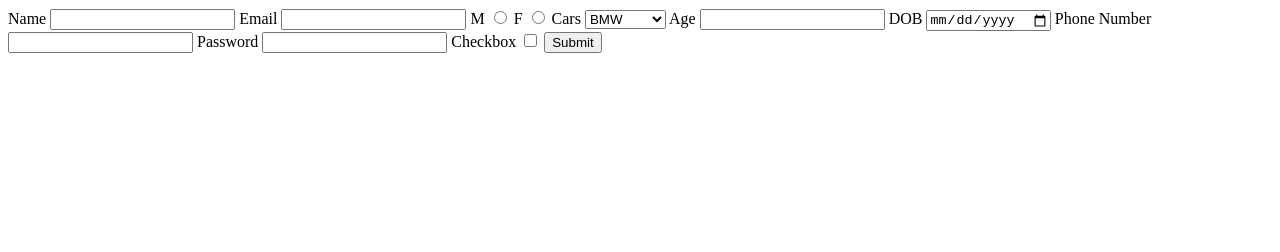
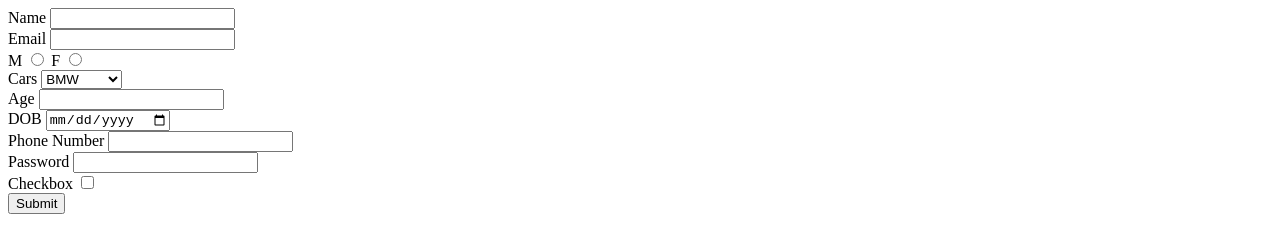
Before and after one commit to acciojob/signup-form-car-firojansari123, a website: page main.html in a window 1280 px wide. Drawn offline with Linux system fonts and the light colour scheme.

Commit message:
created a submission

```diff
--- a/main.html
+++ b/main.html
@@ -10,37 +10,37 @@
 	<form action="" method="post">
 		<label for="name">Name</label>
 		<input type="text" id="name" name="name" required>
-
+        <br>
 		<label for="email">Email</label>
 		<input type="email" id="email" name="email" required>
-
+        <br>
 		<label for="gender_m">M</label>
 		<input type="radio" id="gender" name="gender" required>
 		<label for="gender_f">F</label>
 		<input type="radio" id="gender" name="gender" required>
-
+        <br>
 		<label for="cars">Cars</label>
-		<select type="cars" id="cars" name="cars" required>
+		<select id="cars" name="cars" required>
 			<option>BMW</option>
 			<option>Audi</option>
 			<option>Mercedez</option>
 		</select>
-
+        <br>
 		<label for="age">Age</label>
 		<input type="number" id="age" name="age" required>
-
+        <br>
 		<label for="dob">DOB</label>
 		<input type="date" id="dob" name="dob" required>
-
+        <br>
 		<label for="tel">Phone Number</label>
 		<input type="number" id="tel" name="tel">
-
+        <br>
 		<label for="password">Password</label>
 		<input type="password" id="password" name="password" required>
-
+        <br>
 		<label for="checkbox">Checkbox</label>
 		<input type="checkbox" id="checkbox" name="checkbox" required>
-
+        <br>
 		<button type="submit">Submit</button>
 	</form>
 	<!-- the entire body must be written by student -->
```
